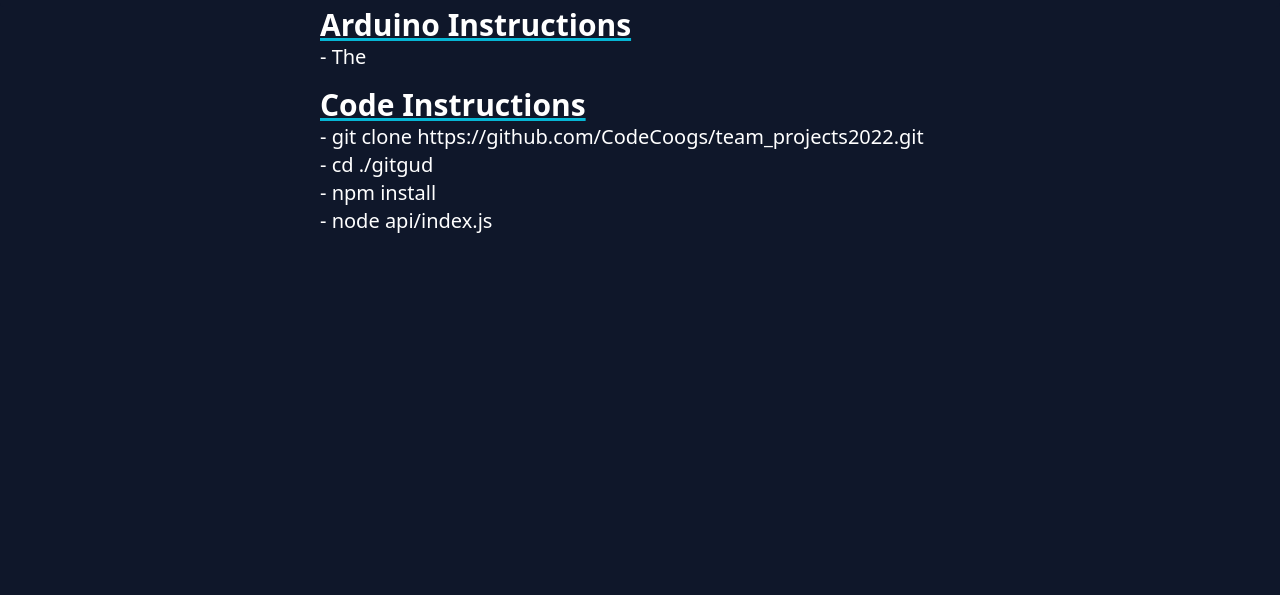
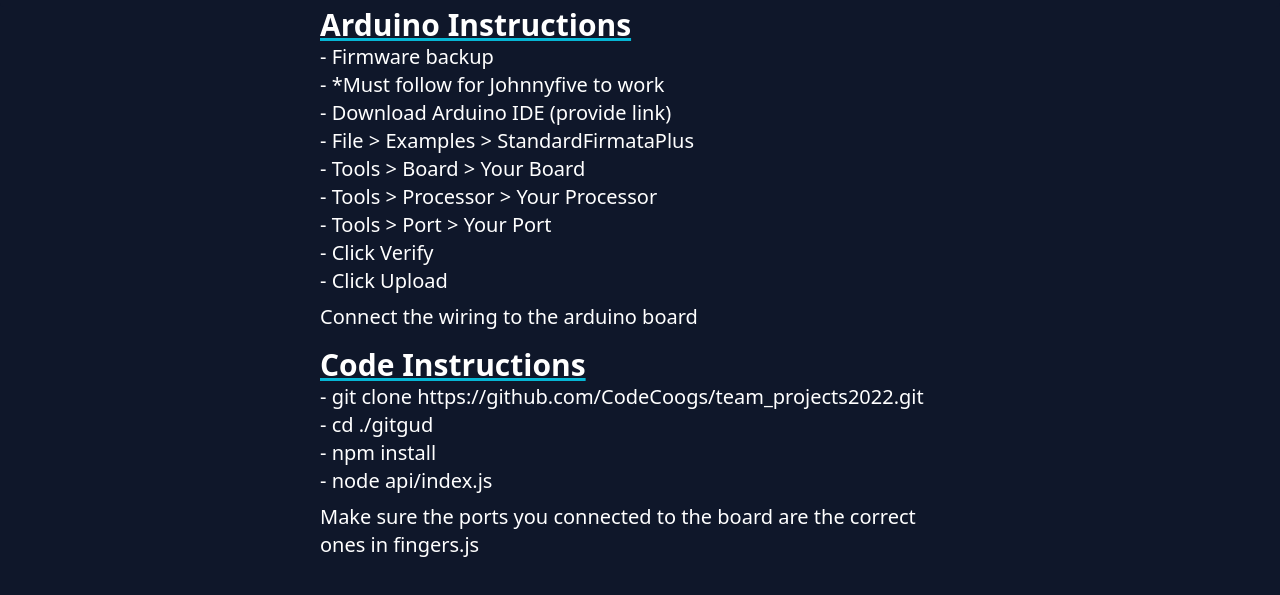
Before and after one commit to CodeCoogs/team-projects, a website: page gitgud/instructions.html in a window 1280 px wide. Shown: the part 49-644 px from the top of the page. Drawn offline with nearby package versions, Linux system fonts and the light colour scheme.

Commit message:
added Arduino Instructions

```diff
--- a/gitgud/instructions.html
+++ b/gitgud/instructions.html
@@ -31,8 +31,19 @@
           <!-- Arduino Instructions -->
           <div class="text-3xl font-semibold underline decoration-cyan-500"> Arduino Instructions </div>
           <!-- Insert arduino instructions here by copying and pasting this "<div class="text-xl "> - X </div>" and changing X-->
-          <div class="text-xl "> - The </div>
+          <div class="text-xl "> - Firmware backup </div>
+          <div class="text-xl "> - *Must follow for Johnnyfive to work </div>
+          <div class="text-xl "> - Download Arduino IDE (provide link) </div>
+          <div class="text-xl "> - File > Examples > StandardFirmataPlus </div>
+          <div class="text-xl "> - Tools > Board > Your Board </div>
+          <div class="text-xl "> - Tools > Processor > Your Processor </div>
+          <div class="text-xl "> - Tools > Port > Your Port </div>
+          <div class="text-xl "> - Click Verify </div>
+          <div class="text-xl "> - Click Upload </div>
 
+          <div class="mb-2"></div>
+
+          <div class="text-xl "> Connect the wiring to the arduino board </div>
 
 
 
@@ -45,6 +56,9 @@
           <div class="text-xl "> - npm install </div>
           <div class="text-xl "> - node api/index.js </div>
 
+          <div class="mb-2"></div>
+
+          <div class="text-xl "> Make sure the ports you connected to the board are the correct ones in fingers.js  </div>
 
 
 
```
